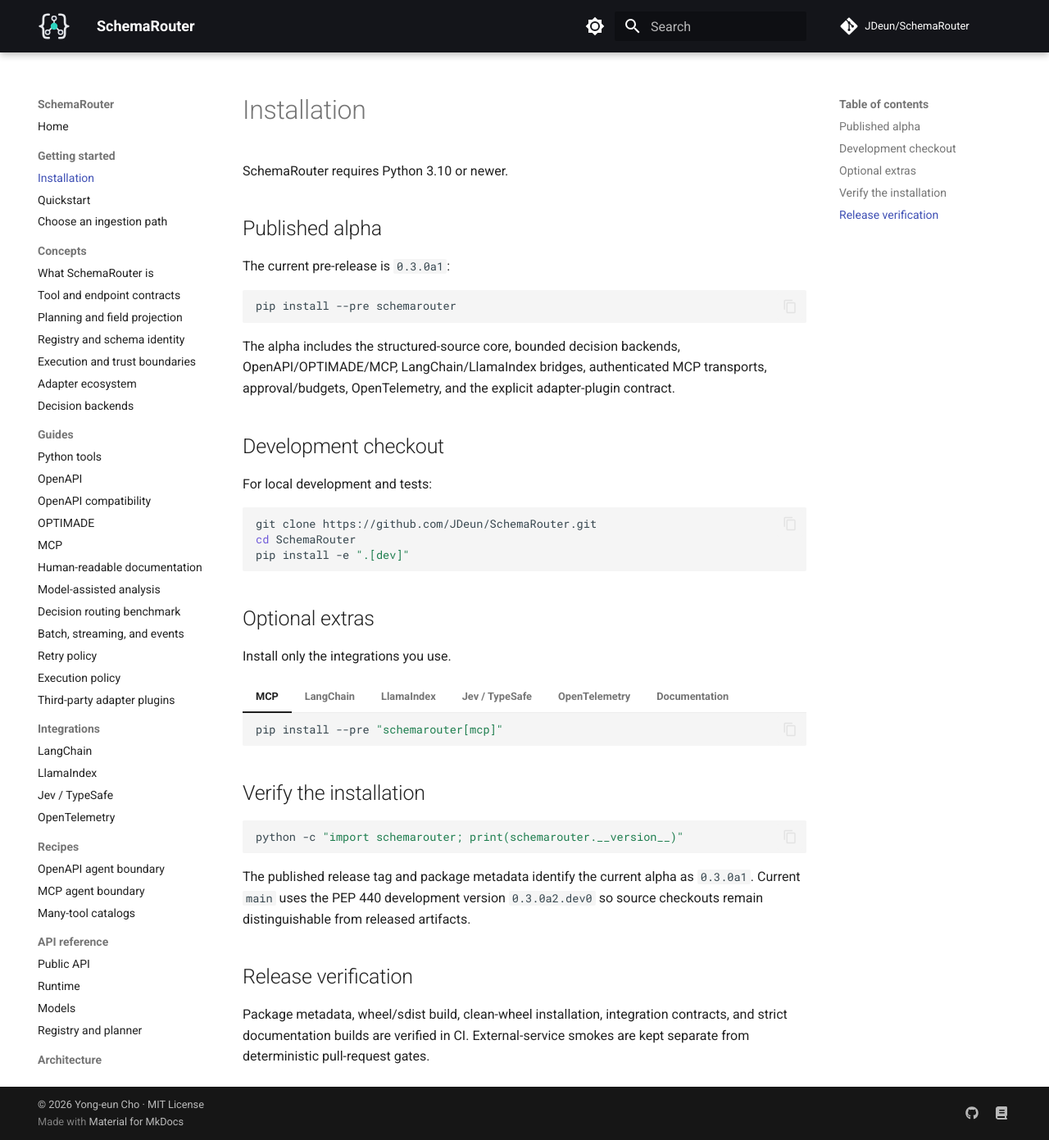
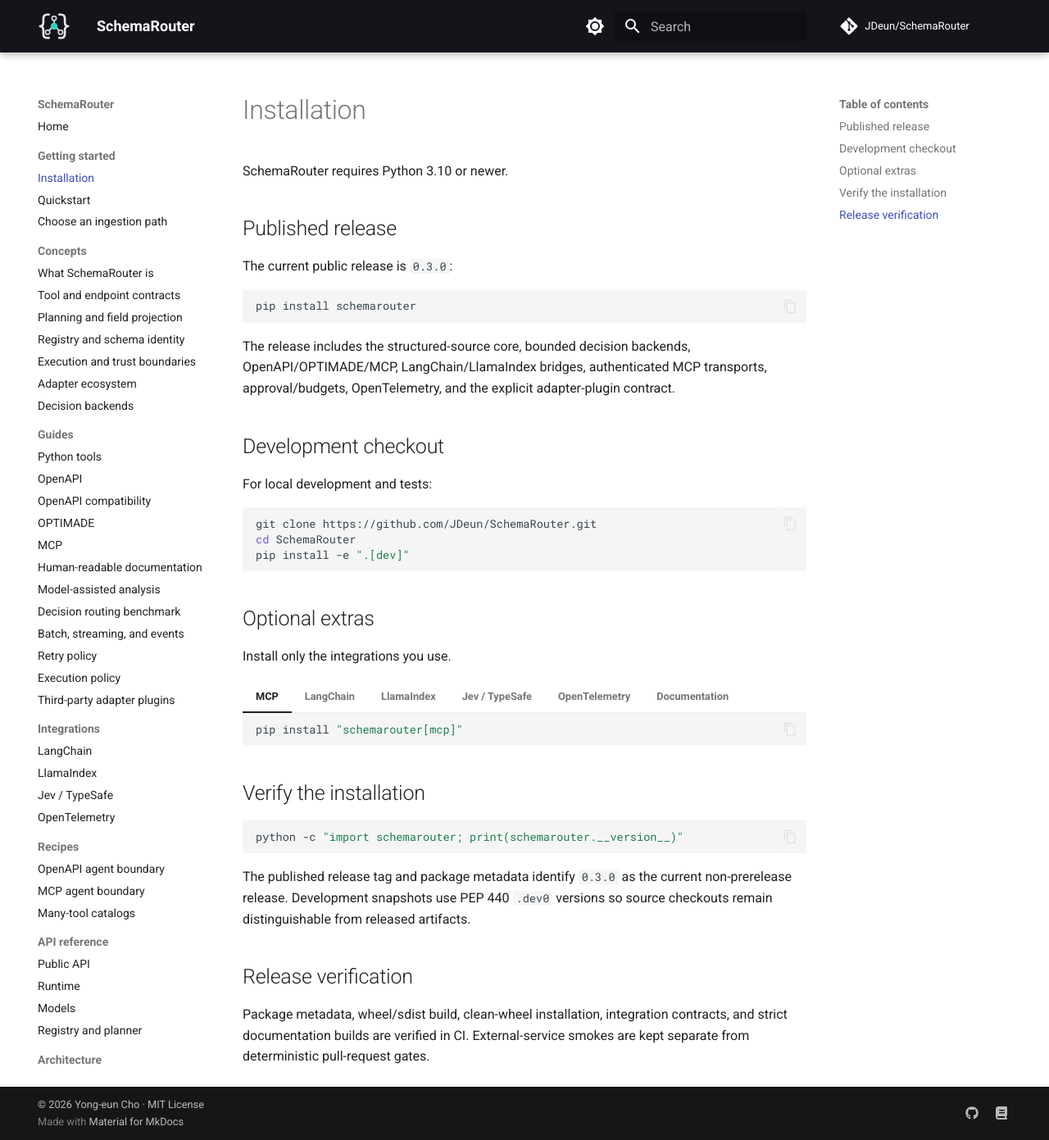
Before and after one commit to JDeun/SchemaRouter, an MkDocs documentation site: the page built from docs/getting-started/installation.md, in a window 1280 px wide and 1391 px high. Shown: the whole window at 82% size. Built offline with MkDocs 1.6.1 and Material for MkDocs 9.7.7, drawn with Linux system fonts in a browser that asks for light colours; comment, search, counter and statistics services are not loaded.

Commit message:
docs: update installation guide for 0.3.0

````diff
--- a/docs/getting-started/installation.md
+++ b/docs/getting-started/installation.md
@@ -2,15 +2,15 @@
 
 SchemaRouter requires Python 3.10 or newer.
 
-## Published alpha
+## Published release
 
-The current pre-release is `0.3.0a1`:
+The current public release is `0.3.0`:
 
 ```bash
-pip install --pre schemarouter
+pip install schemarouter
 ```
 
-The alpha includes the structured-source core, bounded decision backends, OpenAPI/OPTIMADE/MCP,
+The release includes the structured-source core, bounded decision backends, OpenAPI/OPTIMADE/MCP,
 LangChain/LlamaIndex bridges, authenticated MCP transports, approval/budgets, OpenTelemetry, and
 the explicit adapter-plugin contract.
 
@@ -31,31 +31,31 @@
 === "MCP"
 
     ```bash
-    pip install --pre "schemarouter[mcp]"
+    pip install "schemarouter[mcp]"
     ```
 
 === "LangChain"
 
     ```bash
-    pip install --pre "schemarouter[langchain]"
+    pip install "schemarouter[langchain]"
     ```
 
 === "LlamaIndex"
 
     ```bash
-    pip install --pre "schemarouter[llamaindex]"
+    pip install "schemarouter[llamaindex]"
     ```
 
 === "Jev / TypeSafe"
 
     ```bash
-    pip install --pre "schemarouter[jev]"
+    pip install "schemarouter[jev]"
     ```
 
 === "OpenTelemetry"
 
     ```bash
-    pip install --pre "schemarouter[otel]"
+    pip install "schemarouter[otel]"
     ```
 
 === "Documentation"
@@ -71,8 +71,8 @@
 python -c "import schemarouter; print(schemarouter.__version__)"
 ```
 
-The published release tag and package metadata identify the current alpha as `0.3.0a1`.
-Current `main` uses the PEP 440 development version `0.3.0a2.dev0` so source checkouts remain
+The published release tag and package metadata identify `0.3.0` as the current non-prerelease
+release. Development snapshots use PEP 440 `.dev0` versions so source checkouts remain
 distinguishable from released artifacts.
 
 ## Release verification
````
